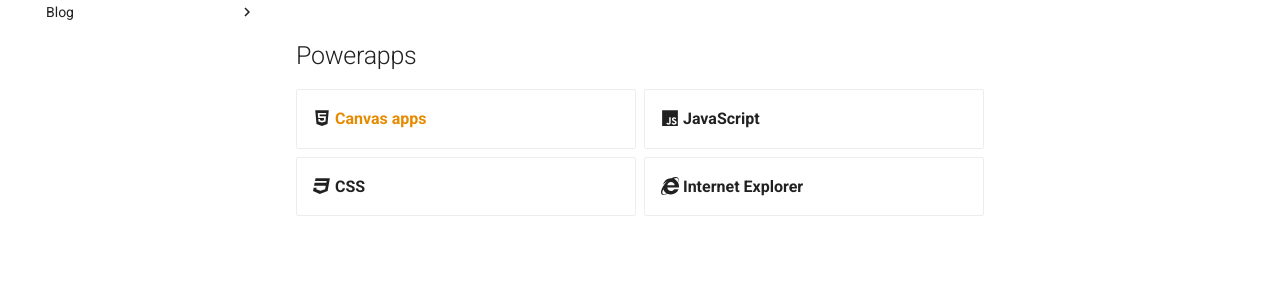
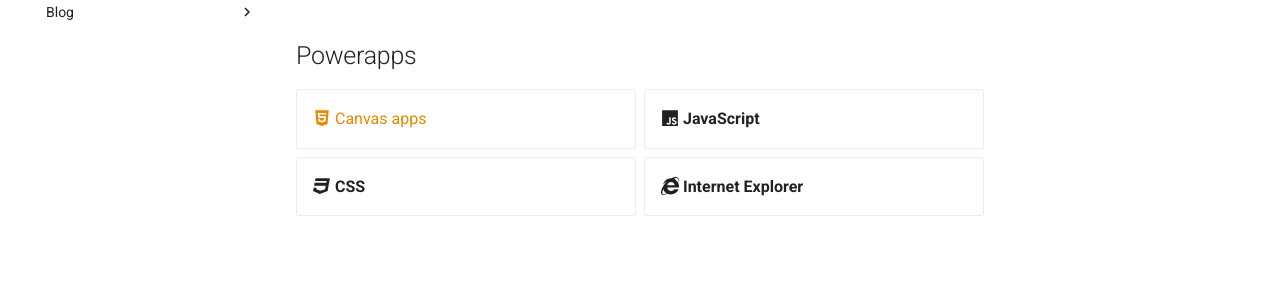
Before and after one commit to fvigh/kb, an MkDocs documentation site: the page built from docs/index.md, in a window 1280 px wide. Shown: the part 207-507 px from the top of the page. Built offline with MkDocs 1.6.1 and Material for MkDocs 9.7.7, drawn with Linux system fonts in a browser that asks for light colours.

Commit message:
Update index.md

```diff
--- a/docs/index.md
+++ b/docs/index.md
@@ -6,7 +6,7 @@
 
 <div class="grid cards" markdown>
 
-- :fontawesome-brands-html5: __[Canvas apps](Intro.md)__
+- [:fontawesome-brands-html5: Canvas apps](Intro.md)
 - :fontawesome-brands-js: __JavaScript__
 - :fontawesome-brands-css3: __CSS__
 - :fontawesome-brands-internet-explorer: __Internet Explorer__
```
